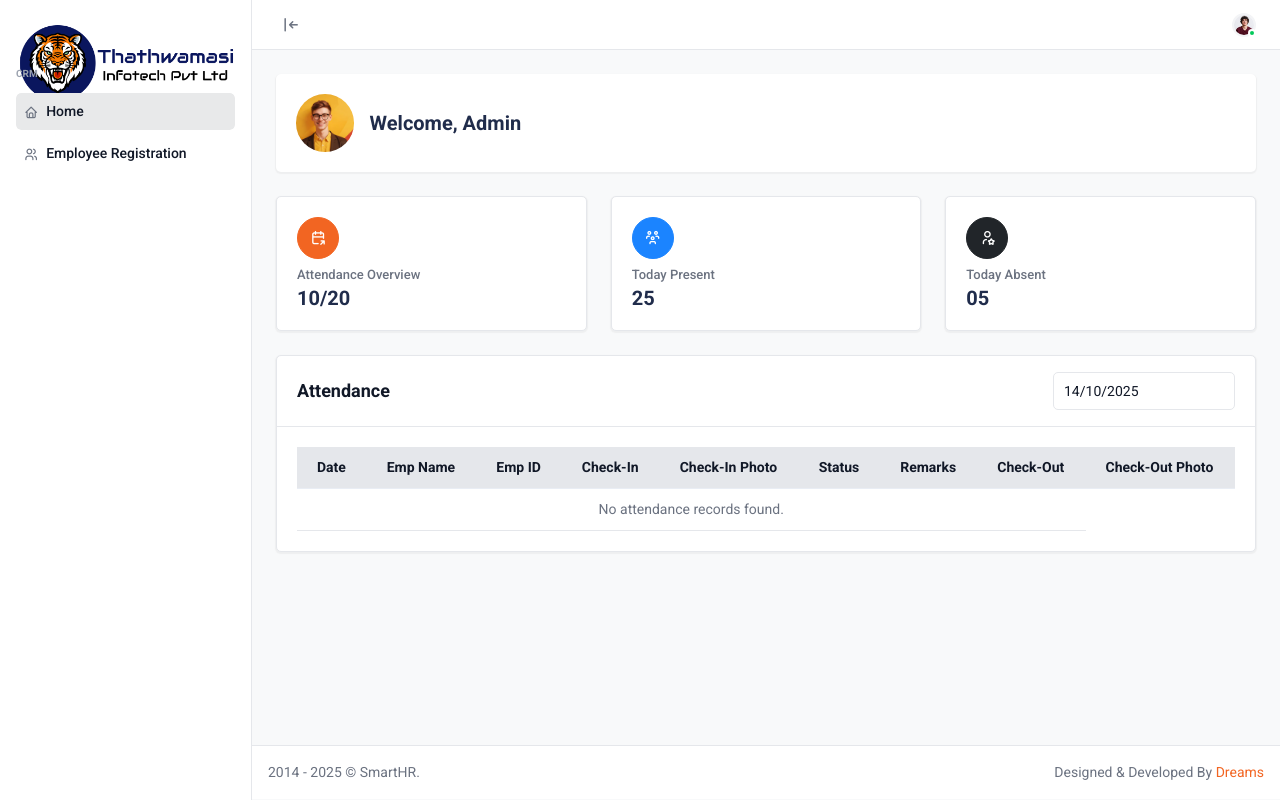
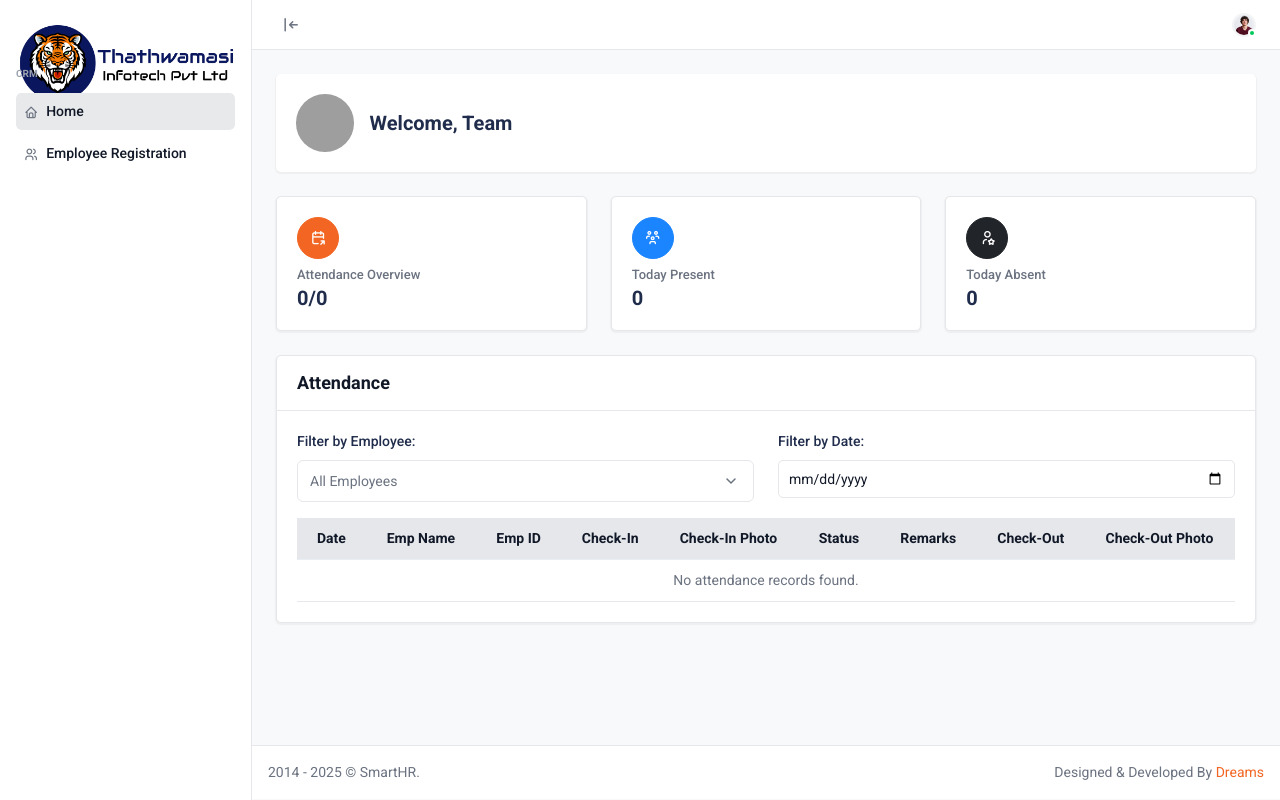
Before and after one commit to atf-tech/Thathwamasi, a Django app: page /dashboard/ in a window 1280 px wide. Run offline with Django 5.2, Linux system fonts and the light colour scheme; the visitor is signed in with stand-in values (Sample User, id 1); data that the repository does not hold is empty; some libraries are stand-ins or nearby versions; grey boxes are pictures that could not be loaded.

Commit message:
update - 2

```diff
--- a/dashboard/templates/dashboard/index.html
+++ b/dashboard/templates/dashboard/index.html
@@ -1,44 +1,25 @@
-{% extends 'dashboard/base.html' %} {% load static %}
+{% extends 'dashboard/base.html' %}
+{% load static %}
 
 {% block title %}Dashboard || Thathwamasi HRMS{% endblock %}
 
-
 {% block content %}
-
-
 <meta name="description" content="Thathwamasi Infotech Pvt Ltd - a trusted IT solutions company offering HRMS software, website designing, SEO, and digital advertising services. Empower your business with smart technology, creative design, and result-driven marketing strategies.">
 <meta name="keywords" content="Thathwamasi Infotech, HRMS software, website designing, web development, SEO services, digital marketing, online advertising, Google Ads, social media marketing, HR management system, payroll management, business automation, IT services company, web design agency, brand promotion, digital solutions, PPC campaigns, business growth solutions">
 <meta name="author" content="Thathwamasi Infotech Pvt Ltd">
 <meta name="robots" content="index, follow">
 
-
 <!-- Welcome Wrap -->
 <div class="card border-0">
-  <div
-    class="card-body d-flex align-items-center justify-content-between flex-wrap pb-1"
-  >
+  <div class="card-body d-flex align-items-center justify-content-between flex-wrap pb-1">
     <div class="d-flex align-items-center mb-3">
       <span class="avatar avatar-xl flex-shrink-0">
-        <img
-          src="{% static 'dashboard/img/profiles/avatar-31.jpg' %}"
-          class="rounded-circle"
-          alt="img"
-        />
+        <img src="{% static 'dashboard/img/logo/small.png' %}" class="rounded-circle" alt="img" />
       </span>
       <div class="ms-3">
-        <h3 class="">Welcome, Admin</h3>
-        <!-- <p>You have <span class="text-primary text-decoration-underline">21</span> Pending Approvals & <span
-						class="text-primary text-decoration-underline">14</span> Leave Requests</p> -->
+        <h3>Welcome, Team</h3>
       </div>
     </div>
-    <!-- <div class="d-flex align-items-center flex-wrap mb-1">
-      <a href="#" class="btn btn-primary btn-md mb-2"
-        ><i class="ti ti-user me-1"></i>Switch to Emp</a
-      >
-      <a href="#" class="btn btn-primary btn-md mb-2"
-        ><i class="ti ti-user me-1"></i>Switch to HR</a
-      >
-    </div> -->
   </div>
 </div>
 <!-- /Welcome Wrap -->
@@ -53,10 +34,8 @@
             <span class="avatar rounded-circle bg-primary mb-2">
               <i class="ti ti-calendar-share fs-16"></i>
             </span>
-            <h6 class="fs-13 fw-medium text-default mb-1">
-              Attendance Overview
-            </h6>
-            <h3 class="">10/20</h3>
+            <h6 class="fs-13 fw-medium text-default mb-1">Attendance Overview</h6>
+            <h3>{{ attendance_overview }}</h3>
           </div>
         </div>
       </div>
@@ -67,7 +46,7 @@
               <i class="ti ti-users-group fs-16"></i>
             </span>
             <h6 class="fs-13 fw-medium text-default mb-1">Today Present</h6>
-            <h3 class="">25</h3>
+            <h3>{{ present_today }}</h3>
           </div>
         </div>
       </div>
@@ -78,7 +57,7 @@
               <i class="ti ti-user-star fs-16"></i>
             </span>
             <h6 class="fs-13 fw-medium text-default mb-1">Today Absent</h6>
-            <h3 class="">05</h3>
+            <h3>{{ absent_today }}</h3>
           </div>
         </div>
       </div>
@@ -92,11 +71,24 @@
     <div class="card">
       <div class="card-header d-flex justify-content-between align-items-center">
         <h4 class="card-title">Attendance</h4>
-		<div>
-			<input type="text" class="form-control" id="datepicker" placeholder="Select a date">
+
+      </div>
+      <div class="card-body">
+        <div class="row mb-3">
+    <div class="col-md-6">
+      <label for="empFilter" class="form-label">Filter by Employee:</label>
+      <select id="empFilter" class="form-select">
+        <option value="">All Employees</option>
+        {% for record in attendance_records %}
+          <option value="{{ record.employee.employee_name }}">{{ record.employee.employee_name }}</option>
+        {% endfor %}
+      </select>
+    </div>
+    <div class="col-md-6">
+      <label for="dateFilter" class="form-label">Filter by Date:</label>
+      <input type="date" id="dateFilter" class="form-control">
     </div>
   </div>
-      <div class="card-body">
         <div class="table-responsive">
           <table class="table attendance">
             <thead>
@@ -127,8 +119,7 @@
                 </td>
                 <td>
                   {% if record.check_in_image %}
-                      <img src="{{ record.check_in_image.url }}" alt="Check-in"
-                          style="width:50px; height:50px; object-fit:cover; border-radius:4px; border:1px solid #ccc;">
+                    <img src="{{ record.check_in_image.url }}" alt="Check-in" style="width:50px; height:50px; object-fit:cover; border-radius:4px; border:1px solid #ccc;">
                   {% else %}
                     -
                   {% endif %}
@@ -152,8 +143,7 @@
                 </td>
                 <td>
                   {% if record.check_out_image %}
-        <img src="{{ record.check_out_image.url }}" alt="Check-out"
-             style="width:50px; height:50px; object-fit:cover; border-radius:4px; border:1px solid #ccc;">
+                    <img src="{{ record.check_out_image.url }}" alt="Check-out" style="width:50px; height:50px; object-fit:cover; border-radius:4px; border:1px solid #ccc;">
                   {% else %}
                     -
                   {% endif %}
@@ -161,7 +151,7 @@
               </tr>
               {% empty %}
               <tr>
-                <td colspan="8" class="text-center">No attendance records found.</td>
+                <td colspan="9" class="text-center">No attendance records found.</td>
               </tr>
               {% endfor %}
             </tbody>
@@ -172,4 +162,36 @@
   </div>
 </div>
 
+<script>
+document.addEventListener('DOMContentLoaded', function () {
+  const empFilter = document.getElementById('empFilter');
+  const dateFilter = document.getElementById('dateFilter');
+  const table = document.querySelector('.table.attendance tbody');
+  const rows = table.querySelectorAll('tr');
+
+  function filterTable() {
+    const empVal = empFilter.value.toLowerCase();
+    const dateVal = dateFilter.value;
+
+    rows.forEach(row => {
+      const empName = row.children[1].textContent.toLowerCase();
+      const date = row.children[0].textContent.split('/').reverse().join('-');
+
+      let empMatch = empVal === '' || empName === empVal;
+      let dateMatch = dateVal === '' || date === dateVal;
+
+      if (empMatch && dateMatch) {
+        row.style.display = '';
+      } else {
+        row.style.display = 'none';
+      }
+    });
+  }
+
+  empFilter.addEventListener('change', filterTable);
+  dateFilter.addEventListener('change', filterTable);
+});
+</script>
+
+
 {% endblock %}
--- a/dashboard/views.py
+++ b/dashboard/views.py
@@ -55,13 +55,27 @@ def logout_view(request):
     return redirect('login')
 
 
+#Dashboard Home
 
 @login_required(login_url='/dashboard/login')
 def home(request):
     attendance_records = Attendance.objects.select_related('employee').all()
+    total_employees = Employee.objects.filter(employee_status=True).count()
+    today = timezone.localdate()
+    present_today = Attendance.objects.filter(date=today).count()
+    absent_today = total_employees - present_today
+    all_present = absent_today == 0
+
     return render(request, 'dashboard/index.html', {
-        'attendance_records': attendance_records
+        'attendance_records': attendance_records,
+        'total_employees': total_employees,
+        'present_today': present_today,
+        'absent_today': absent_today,
+        'attendance_overview': f"{present_today}/{total_employees}",
+        'all_present': all_present,
     })
+
+
 
 
 
@@ -119,6 +133,8 @@ def employee(request):
 
 
 
+
+@csrf_exempt
 def attendance(request):
     ctx = {"show_step2": False}
 
@@ -139,10 +155,10 @@ def attendance(request):
         # Get today's attendance if exists
         attendance = Attendance.objects.filter(employee=employee, date=today).first()
         ctx["attendance"] = attendance
-        ctx["current_time"] = timezone.localtime().strftime("%H:%M:%S")
+        ctx["current_time"] = timezone.localtime().strftime("%I:%M:%S %p")
         ctx["show_step2"] = True
 
-        # ---- Calculate preliminary remarks even before check-in ----
+        # ---- Calculate preliminary remarks before check-in ----
         if employee.shift_timings:
             try:
                 shift_start = datetime.strptime(employee.shift_timings.split("to")[0].strip(), "%H:%M").time()
@@ -152,7 +168,6 @@ def attendance(request):
             shift_start = datetime.strptime("09:30", "%H:%M").time()
 
         grace_time = (datetime.combine(today, shift_start) + timedelta(minutes=5)).time()
-        late_time = (datetime.combine(today, shift_start) + timedelta(minutes=6)).time()
 
         if not attendance:
             if now_time <= shift_start:
@@ -177,7 +192,10 @@ def attendance(request):
 
         header, imgstr = image_data.split(";base64,")
         ext = header.split("/")[-1]
-        file_content = ContentFile(base64.b64decode(imgstr), name=f"{employee.employee_id}_{timezone.now().strftime('%H%M%S')}.{ext}")
+        file_content = ContentFile(
+            base64.b64decode(imgstr),
+            name=f"{employee.employee_id}_{timezone.now().strftime('%H%M%S')}.{ext}"
+        )
 
         # ---- Check-in / Check-out logic ----
         if not attendance:  # Check-in
@@ -188,7 +206,7 @@ def attendance(request):
             else:
                 remarks = "Late"
 
-            Attendance.objects.create(
+            attendance = Attendance.objects.create(
                 employee=employee,
                 date=today,
                 check_in=now_time,
@@ -197,12 +215,8 @@ def attendance(request):
                 status="Present"
             )
 
-            # Refresh attendance from DB to show correct details in template
-            attendance = Attendance.objects.filter(employee=employee, date=today).first()
-            ctx["attendance"] = attendance
-
             ctx.update(
-                message=f"Checked in at {attendance.check_in.strftime('%H:%M:%S')} ({attendance.remarks})",
+                message=f"Checked in at {attendance.check_in.strftime('%I:%M:%S %p')} ({attendance.remarks})",
                 message_class="success",
                 preview_url=attendance.check_in_image.url
             )
@@ -210,24 +224,22 @@ def attendance(request):
         elif attendance and not attendance.check_out:  # Check-out
             attendance.check_out = now_time
             attendance.check_out_image = file_content
+            # Keep the original check-in remark
             attendance.save()
 
-            # Refresh attendance from DB to show correct details in template
-            attendance = Attendance.objects.filter(employee=employee, date=today).first()
-            ctx["attendance"] = attendance
-
             ctx.update(
-                message=f"Checked out at {attendance.check_out.strftime('%H:%M:%S')}",
+                message=f"Checked out at {attendance.check_out.strftime('%I:%M:%S %p')}",
                 message_class="success",
                 preview_url=attendance.check_out_image.url
             )
 
         else:  # Already checked out
             ctx.update(
-                message=f"Already checked out at {attendance.check_out.strftime('%H:%M:%S')}",
+                message=f"Already checked out at {attendance.check_out.strftime('%I:%M:%S %p')}",
                 message_class="info"
             )
 
+        ctx["attendance"] = attendance
         return render(request, "dashboard/attendance.html", ctx)
 
     return render(request, "dashboard/attendance.html", ctx)
```
Also changed, not shown: Thathwamasi/settings.py (+9 -2 lines), dashboard/templates/dashboard/attendance.html (+56 -26 lines). Lines whose indentation alone changed are shown as unchanged.
